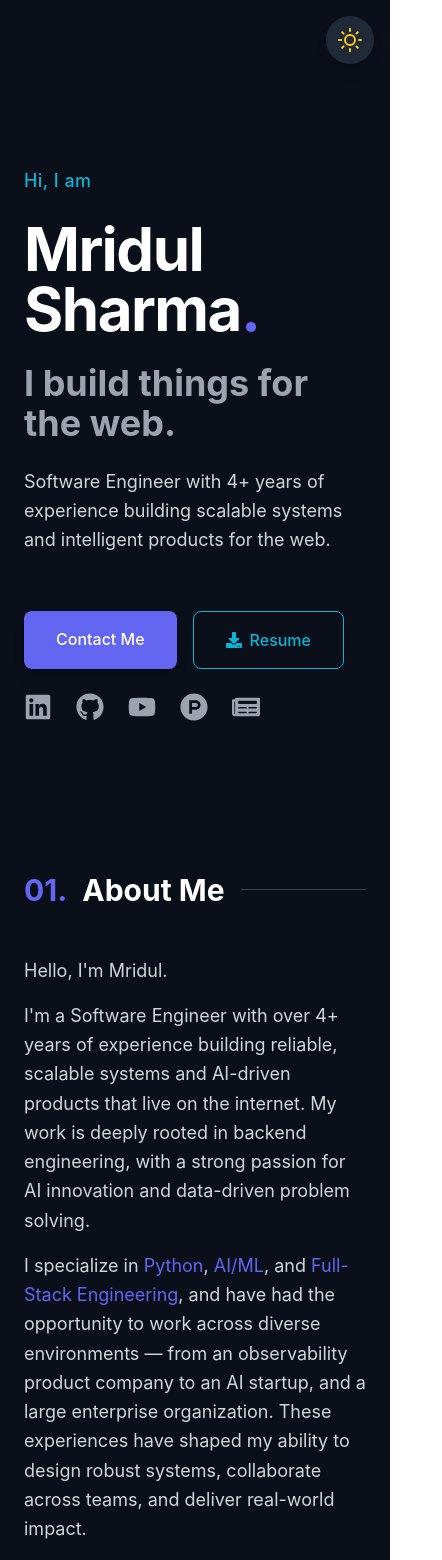
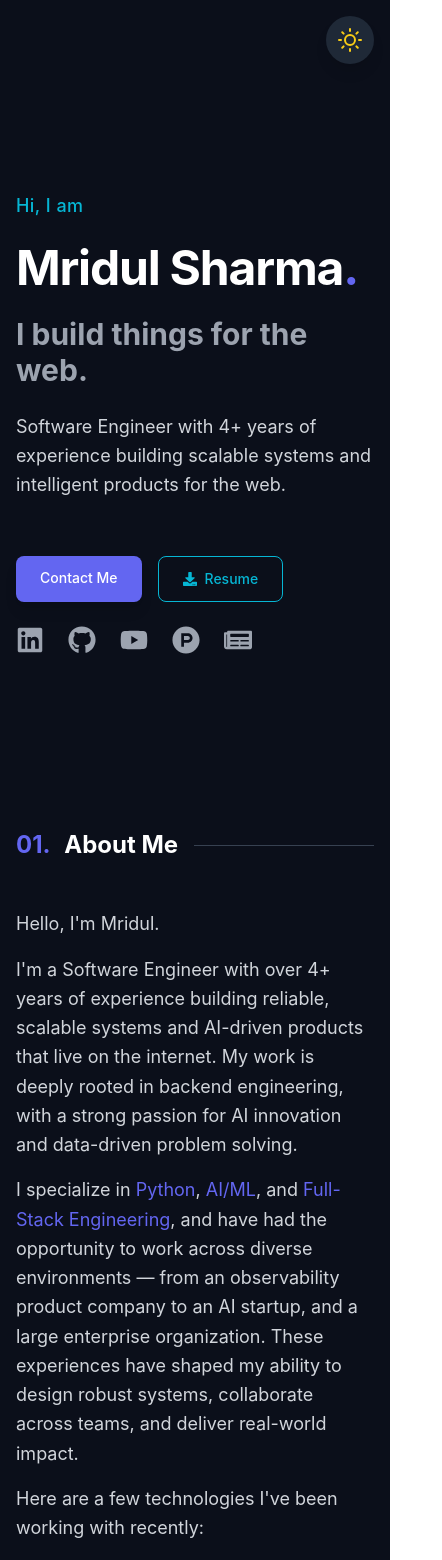
Before and after one commit to mridul217/MridulPortfolio, a React (Vite) app: page / in a window 390 px wide. Shown: the top 1560 px of the page, 442 px wide, since content can reach past the window. Built offline with nearby package versions, Linux system fonts and the light colour scheme.

Commit message:
responsive design for all the devices.

```diff
--- a/src/App.tsx
+++ b/src/App.tsx
@@ -25,7 +25,7 @@ export default function App() {
     <ThemeProvider>
       <div className="min-h-screen transition-colors duration-300 bg-lightBg dark:bg-darkBg text-lightText dark:text-darkText font-sans selection:bg-primary selection:text-white">
         <ThemeToggle />
-        <main className="container mx-auto px-6 py-8">
+        <main className="container mx-auto px-4 md:px-6 lg:px-8 py-8">
           <Hero />
           <About />
           <Experience />
--- a/src/sections/About.tsx
+++ b/src/sections/About.tsx
@@ -6,13 +6,13 @@ export default function About() {
   return (
     <section id="about" className="py-20">
       <div className="flex items-center gap-4 mb-12">
-        <h2 className="text-3xl font-bold text-lightText dark:text-white shrink-0">
+        <h2 className="text-2xl md:text-3xl font-bold text-lightText dark:text-white shrink-0">
           <span className="text-primary mr-2">01.</span> About Me
         </h2>
         <div className="h-px bg-gray-300 dark:bg-gray-700 w-full max-w-xs"></div>
       </div>
 
-      <div className="grid md:grid-cols-3 gap-12">
+      <div className="grid md:grid-cols-3 gap-8 md:gap-12">
         <div className="md:col-span-2 text-lg text-gray-600 dark:text-gray-300 leading-relaxed space-y-4">
           <p>
             Hello, I&apos;m Mridul.
--- a/src/sections/Contact.tsx
+++ b/src/sections/Contact.tsx
@@ -5,8 +5,8 @@ import { personalInfo } from '../data/resume';
 export default function Contact() {
   return (
     <section id="contact" className="py-20 text-center max-w-2xl mx-auto">
-      <p className="text-primary text-lg mb-4 font-mono">05. What's Next?</p>
-      <h2 className="text-4xl md:text-5xl font-bold text-lightText dark:text-gray-100 mb-6">
+      <p className="text-primary text-base md:text-lg mb-4 font-mono">05. What's Next?</p>
+      <h2 className="text-3xl md:text-4xl lg:text-5xl font-bold text-lightText dark:text-gray-100 mb-6">
         Get In Touch
       </h2>
       <p className="text-lg text-gray-600 dark:text-gray-400 mb-12">
@@ -15,7 +15,7 @@ export default function Contact() {
       </p>
       <a
         href={`mailto:${personalInfo.email}`}
-        className="inline-block px-8 py-4 border-2 border-primary text-primary hover:bg-primary/10 transition-all rounded-lg font-bold"
+        className="inline-block px-6 py-3 md:px-8 md:py-4 border-2 border-primary text-primary hover:bg-primary/10 transition-all rounded-lg font-bold"
       >
         Say Hello
       </a>
--- a/src/sections/Experience.tsx
+++ b/src/sections/Experience.tsx
@@ -8,7 +8,7 @@ export default function Experience() {
   return (
     <section id="experience" className="py-20">
       <div className="flex items-center gap-4 mb-12">
-        <h2 className="text-3xl font-bold text-lightText dark:text-white shrink-0">
+        <h2 className="text-2xl md:text-3xl font-bold text-lightText dark:text-white shrink-0">
           <span className="text-primary mr-2">02.</span> Where I've Worked
         </h2>
         <div className="h-px bg-gray-300 dark:bg-gray-700 w-full max-w-xs"></div>
@@ -22,7 +22,7 @@ export default function Experience() {
               key={index}
               onClick={() => setActiveTab(index)}
               className={`
-                px-6 py-4 text-left whitespace-nowrap md:whitespace-normal transition-all duration-300 border-b-2 md:border-b-0 md:border-l-2 -mb-[2px] md:-mb-0 md:-ml-[2px]
+                px-4 py-3 md:px-6 md:py-4 text-left whitespace-nowrap md:whitespace-normal transition-all duration-300 border-b-2 md:border-b-0 md:border-l-2 -mb-[2px] md:-mb-0 md:-ml-[2px] text-sm md:text-base
                 ${activeTab === index
                   ? 'text-primary border-primary bg-primary/5 dark:bg-primary/10'
                   : 'text-gray-500 dark:text-gray-400 border-transparent hover:text-primary dark:hover:text-accent hover:bg-gray-50 dark:hover:bg-darkCard'}
@@ -34,7 +34,7 @@ export default function Experience() {
         </div>
 
         {/* Panel Content */}
-        <div className="min-h-[400px]">
+        <div className="min-h-[300px] md:min-h-[400px]">
           <div className="space-y-4 animate-fade-in">
             <h3 className="text-xl font-bold text-lightText dark:text-gray-100">
               {experience[activeTab].role}{" "}
--- a/src/sections/Hero.tsx
+++ b/src/sections/Hero.tsx
@@ -5,18 +5,18 @@ import { FaDownload } from 'react-icons/fa';
 
 export default function Hero() {
   return (
-    <section id="hero" className="min-h-[90vh] flex flex-col justify-center items-start pt-16">
+    <section id="hero" className="min-h-[85vh] md:min-h-[90vh] flex flex-col justify-center items-start pt-16 md:pt-0">
       <div className="animate-fade-in space-y-6 max-w-4xl">
         <p className="text-secondary dark:text-accent font-medium text-lg tracking-wide">
           Hi, I am
         </p>
 
-        <h1 className="text-6xl md:text-8xl font-bold tracking-tight text-lightText dark:text-white">
+        <h1 className="text-5xl md:text-7xl lg:text-8xl font-bold tracking-tight text-lightText dark:text-white">
           {personalInfo.name}
           <span className="text-primary">.</span>
         </h1>
 
-        <h2 className="text-4xl md:text-6xl font-bold text-gray-500 dark:text-gray-400">
+        <h2 className="text-3xl md:text-5xl lg:text-6xl font-bold text-gray-500 dark:text-gray-400">
           I build things for the web.
         </h2>
 
@@ -27,12 +27,12 @@ export default function Hero() {
         <div className="flex flex-wrap gap-4 pt-8">
           <a
             href="mailto:sharma.mridul217@gmail.com"
-            className="px-8 py-4 bg-primary text-white rounded-lg hover:bg-opacity-90 transition-all font-medium shadow-lg hover:shadow-primary/50"
+            className="px-6 py-3 md:px-8 md:py-4 bg-primary text-white rounded-lg hover:bg-opacity-90 transition-all font-medium shadow-lg hover:shadow-primary/50 text-sm md:text-base"
           >
             Contact Me
           </a>
           {/* If there was a resume link, we'd put it here */}
-          <button className="px-8 py-4 border border-primary text-primary dark:text-accent dark:border-accent rounded-lg hover:bg-primary/10 dark:hover:bg-accent/10 transition-all font-medium flex items-center gap-2">
+          <button className="px-6 py-3 md:px-8 md:py-4 border border-primary text-primary dark:text-accent dark:border-accent rounded-lg hover:bg-primary/10 dark:hover:bg-accent/10 transition-all font-medium flex items-center gap-2 text-sm md:text-base">
             <FaDownload /> Resume
           </button>
         </div>
--- a/src/sections/Projects.tsx
+++ b/src/sections/Projects.tsx
@@ -7,7 +7,7 @@ export default function Projects() {
   return (
     <section id="projects" className="py-20">
       <div className="flex items-center gap-4 mb-12">
-        <h2 className="text-3xl font-bold text-lightText dark:text-white shrink-0">
+        <h2 className="text-2xl md:text-3xl font-bold text-lightText dark:text-white shrink-0">
           <span className="text-primary mr-2">03.</span> Some Things I've Built
         </h2>
         <div className="h-px bg-gray-300 dark:bg-gray-700 w-full max-w-xs"></div>
@@ -17,7 +17,7 @@ export default function Projects() {
         {projects.map((project, index) => (
           <div
             key={index}
-            className="group relative bg-white dark:bg-darkCard p-8 rounded-lg shadow-lg hover:-translate-y-2 transition-transform duration-300 flex flex-col h-full border border-gray-100 dark:border-transparent"
+            className="group relative bg-white dark:bg-darkCard p-6 md:p-8 rounded-lg shadow-lg hover:-translate-y-2 transition-transform duration-300 flex flex-col h-full border border-gray-100 dark:border-transparent"
           >
             <div className="flex justify-between items-start mb-6">
               <FaFolder className="text-4xl text-primary" />
--- a/src/sections/Research.tsx
+++ b/src/sections/Research.tsx
@@ -7,7 +7,7 @@ export default function Research() {
     return (
         <section id="research" className="py-20">
             <div className="flex items-center gap-4 mb-12">
-                <h2 className="text-3xl font-bold text-lightText dark:text-white shrink-0">
+                <h2 className="text-2xl md:text-3xl font-bold text-lightText dark:text-white shrink-0">
                     <span className="text-primary mr-2">04.</span> Research & Publications
                 </h2>
                 <div className="h-px bg-gray-300 dark:bg-gray-700 w-full max-w-xs"></div>
@@ -20,7 +20,7 @@ export default function Research() {
                         href={paper.link}
                         target="_blank"
                         rel="noopener noreferrer"
-                        className="group block bg-white dark:bg-darkCard p-8 rounded-lg shadow-md hover:shadow-xl hover:-translate-y-1 transition-all duration-300 border border-gray-100 dark:border-transparent"
+                        className="group block bg-white dark:bg-darkCard p-6 md:p-8 rounded-lg shadow-md hover:shadow-xl hover:-translate-y-1 transition-all duration-300 border border-gray-100 dark:border-transparent"
                     >
                         <div className="flex justify-between items-start mb-4">
                             <FaBookOpen className="text-3xl text-primary mb-4" />
```
